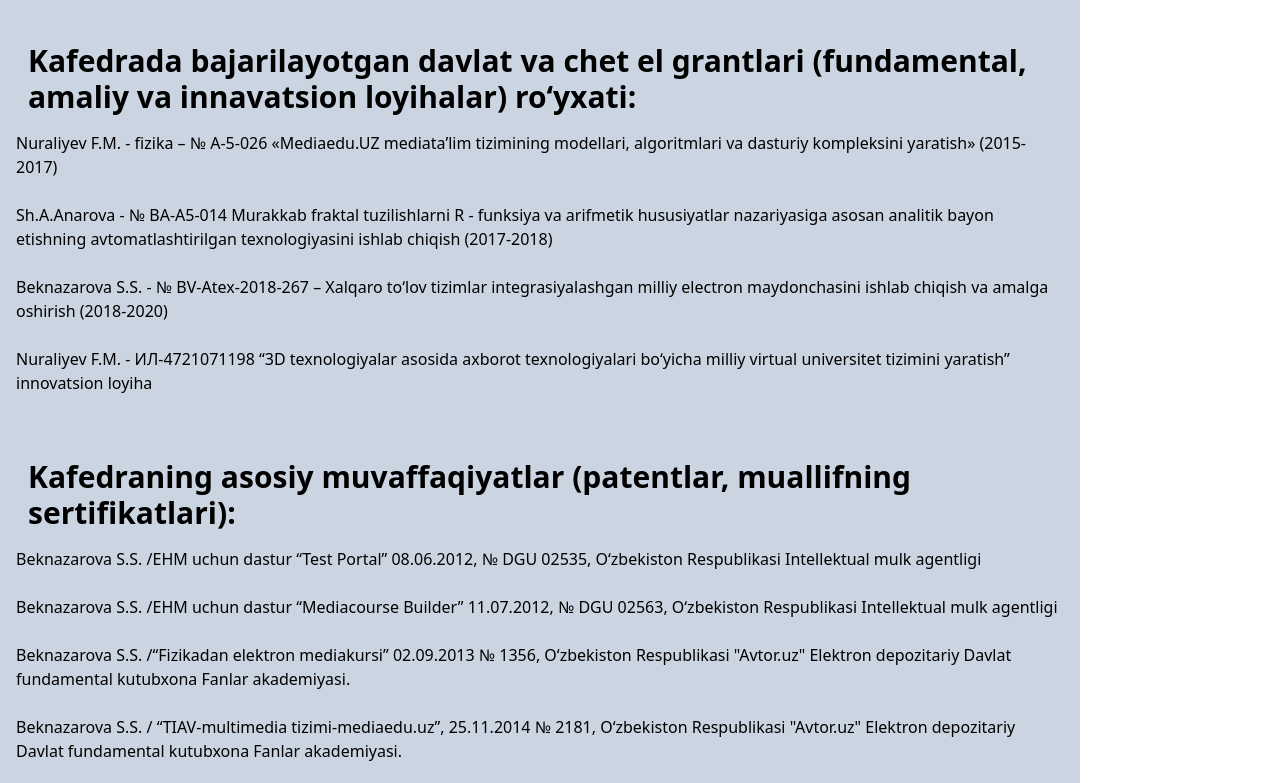
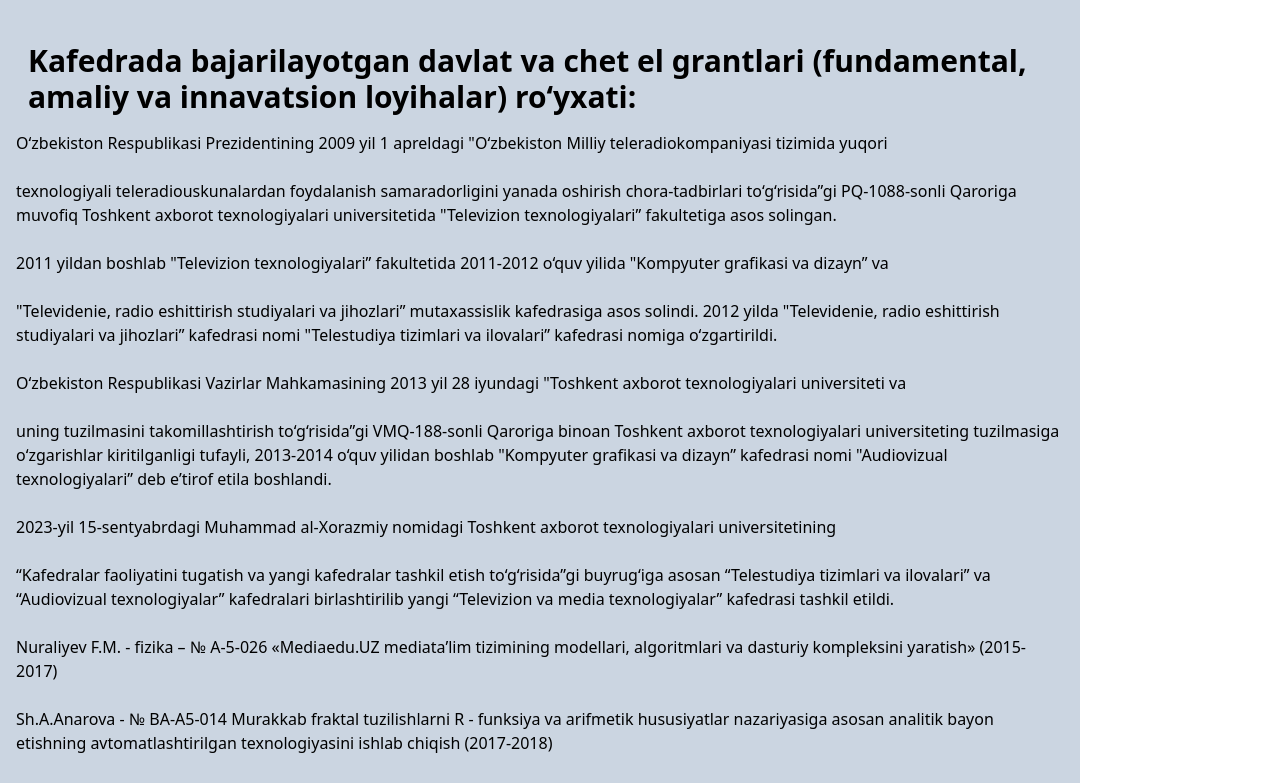
Before and after one commit to Doniyor-Roziqulov/AVT, a React (Vite) app: page /about in a window 1280 px wide. Shown: the part 2640-3423 px from the top of the page. Built offline with nearby package versions, Linux system fonts and the light colour scheme.

Commit message:
Update Portfolio.tsx

```diff
--- a/src/components/portfolio/Portfolio.tsx
+++ b/src/components/portfolio/Portfolio.tsx
@@ -7,6 +7,13 @@
           amaliy va innavatsion loyihalar) ro‘yxati:
         </p>
         <p>
+          O‘zbekiston Respublikasi Prezidentining 2009 yil 1 apreldagi "O‘zbekiston Milliy teleradiokompaniyasi tizimida yuqori <br /> <br /> texnologiyali teleradiouskunalardan foydalanish samaradorligini yanada oshirish chora-tadbirlari to‘g‘risida”gi PQ-1088-sonli Qaroriga muvofiq Toshkent axborot texnologiyalari universitetida "Televizion texnologiyalari” fakultetiga asos solingan. <br /> <br />
+
+2011 yildan boshlab "Televizion texnologiyalari” fakultetida 2011-2012 o‘quv yilida "Kompyuter grafikasi va dizayn” va <br /> <br /> "Televidenie, radio eshittirish studiyalari va jihozlari” mutaxassislik kafedrasiga asos solindi. 2012 yilda "Televidenie, radio eshittirish studiyalari va jihozlari” kafedrasi nomi "Telestudiya tizimlari va ilovalari” kafedrasi nomiga o‘zgartirildi. <br /> <br />
+
+O‘zbekiston Respublikasi Vazirlar Mahkamasining 2013 yil 28 iyundagi "Toshkent axborot texnologiyalari universiteti va <br /> <br /> uning tuzilmasini takomillashtirish to‘g‘risida”gi VMQ-188-sonli Qaroriga binoan Toshkent axborot texnologiyalari universiteting tuzilmasiga o‘zgarishlar kiritilganligi tufayli, 2013-2014 o‘quv yilidan boshlab "Kompyuter grafikasi va dizayn” kafedrasi nomi "Audiovizual texnologiyalari” deb e’tirof etila boshlandi. <br /> <br />
+
+2023-yil 15-sentyabrdagi Muhammad al-Xorazmiy nomidagi Toshkent axborot texnologiyalari universitetining <br /> <br /> “Kafedralar faoliyatini tugatish va yangi kafedralar tashkil etish to‘g‘risida”gi buyrugʻiga asosan “Telestudiya tizimlari va ilovalari” va “Audiovizual texnologiyalar” kafedralari birlashtirilib yangi “Televizion va media texnologiyalar” kafedrasi tashkil etildi. <br /> <br />
           Nuraliyev F.M. - fizika – № А-5-026 «Mediaedu.UZ mediata’lim
           tizimining modellari, algoritmlari va dasturiy kompleksini yaratish»
           (2015-2017) <br /> <br />
```
